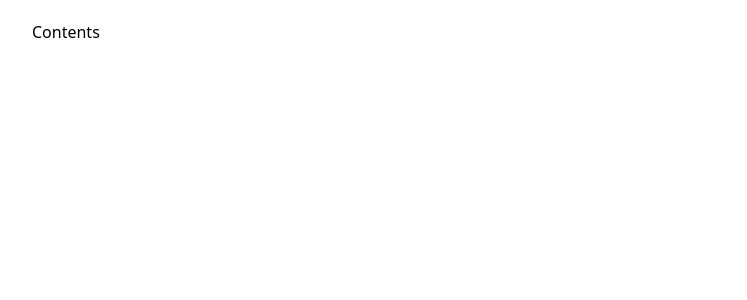
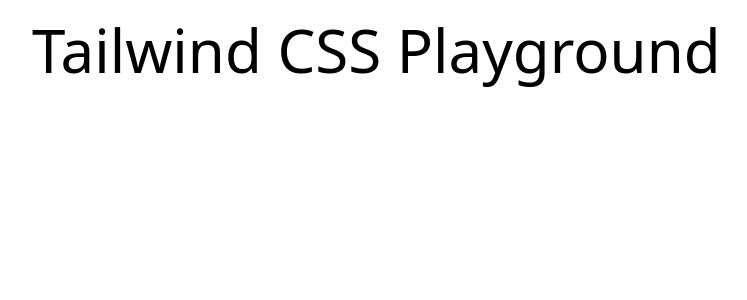
Before and after one commit to ksk1kd/tailwindcss-playground, a React (Vite) app: page / in a window 1280 px wide. Shown: the top 300 px of the page, without its empty margins (228-975 px from the left). Built offline with nearby package versions, Linux system fonts and the light colour scheme.

Commit message:
add basic style

```diff
--- a/src/App.tsx
+++ b/src/App.tsx
@@ -1,7 +1,9 @@
 function App() {
   return (
     <>
-      <div className="container">Contents</div>
+      <div className="container">
+        <h1 className="text-6xl">Tailwind CSS Playground</h1>
+      </div>
     </>
   )
 }
```
